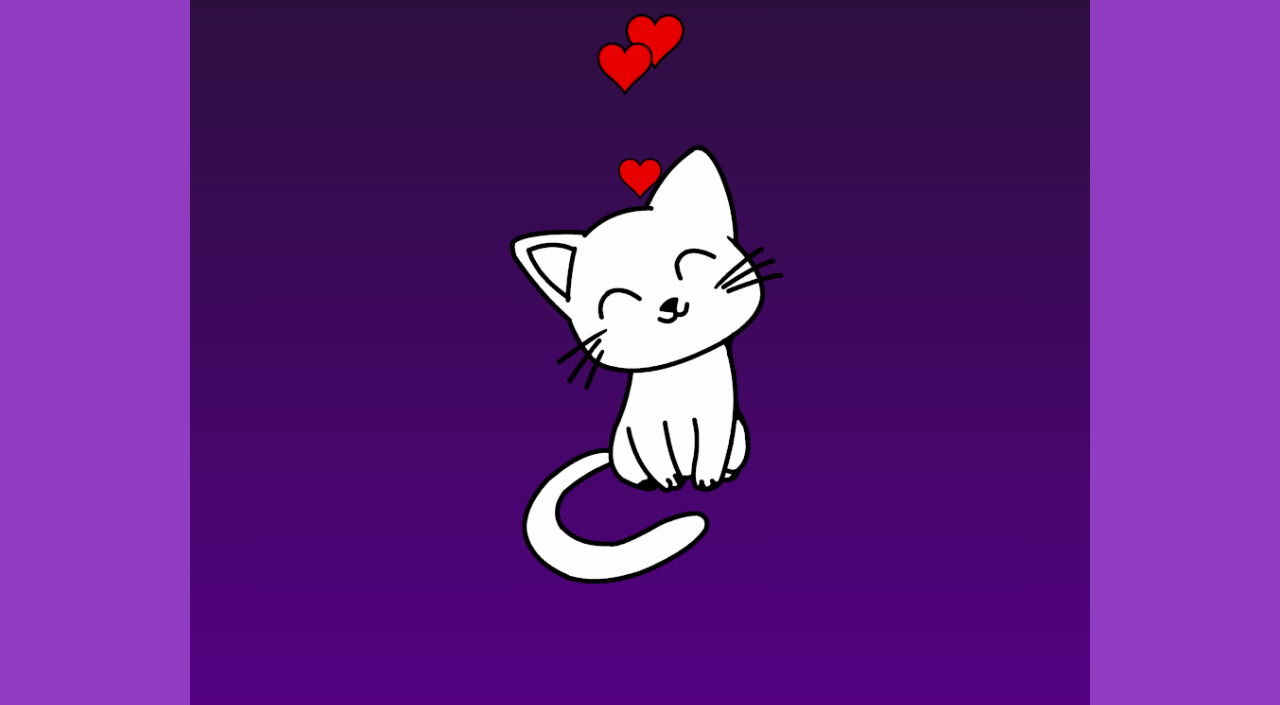
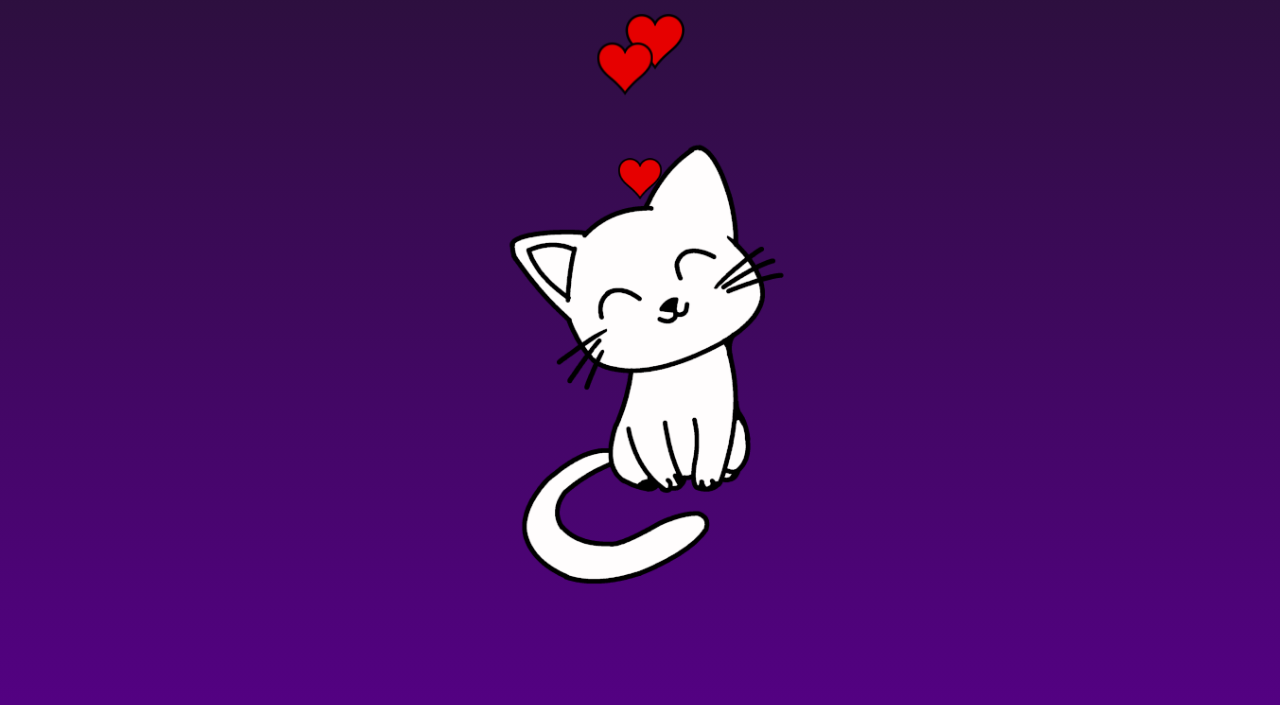
Before and after one commit to luizguga/yasu, a plain HTML site: page index.html in a window 1280 px wide. Shown: the part 95-800 px from the top of the page. Drawn offline with Linux system fonts and the light colour scheme; a web font is replaced by a local one.

Commit message:
Update estilo-prin.css

```diff
--- a/estilos/estilo-prin.css
+++ b/estilos/estilo-prin.css
@@ -8,9 +8,9 @@
 }
 html, body {
     color: white;
-    background-color: var(--roxo-claro);
     height: 100vh;
     font-family: 'Emilys Candy', cursive;
+    background-image: linear-gradient(to bottom, var(--roxo-escuro-2), var(--roxo-escuro-1));
 }
 
 :root {
```
